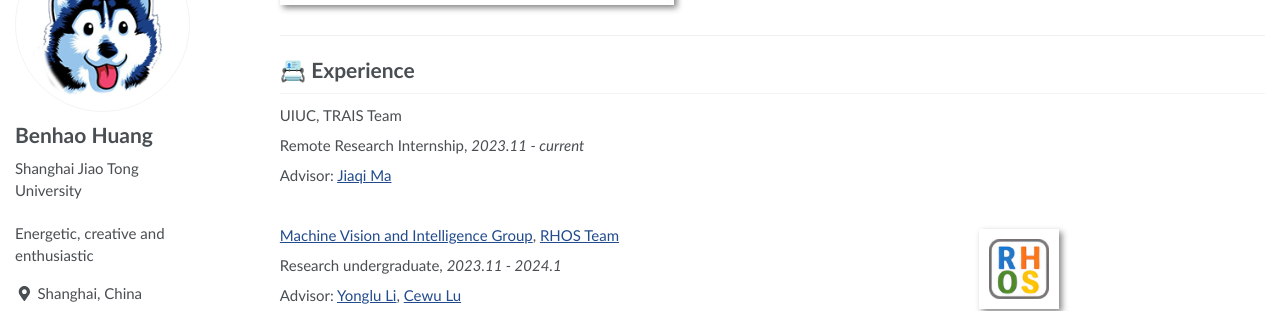
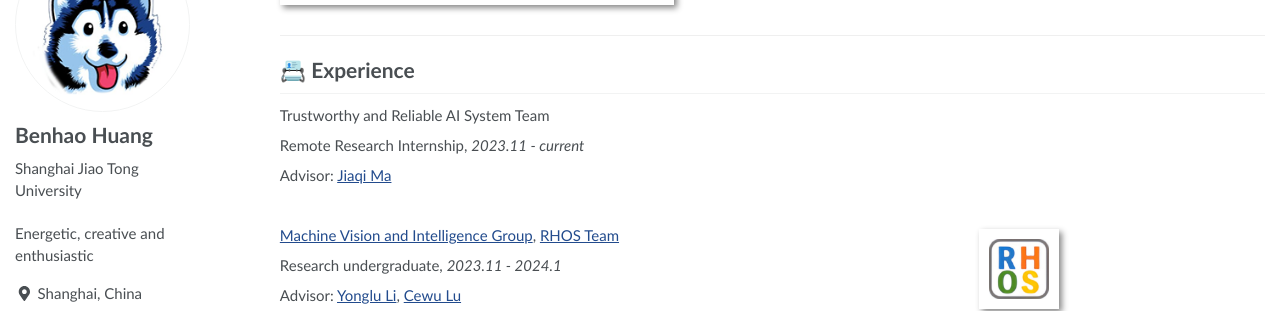
Before and after one commit to RayeRen/acad-homepage.github.io, a Jekyll site: the page built from _pages/about.md, in a window 1280 px wide and 900 px high, scrolled down 2193 px. Shown: the part 154-465 px from the top of the window. Built offline with Jekyll 4.4.1, drawn with Linux system fonts in a browser that asks for light colours; nearby versions of some CDN libraries; a style sheet for code colours, icons or effects is not loaded.

Commit message:
Update about.md

```diff
--- a/_pages/about.md
+++ b/_pages/about.md
@@ -144,7 +144,7 @@
 <div class="paper-box-right">
   <div class="paper-box-text">
     <p>
-    UIUC, TRAIS Team
+    Trustworthy and Reliable AI System Team
 </p>
 
 
```
